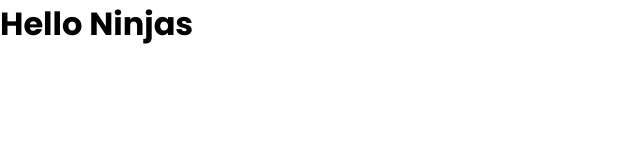
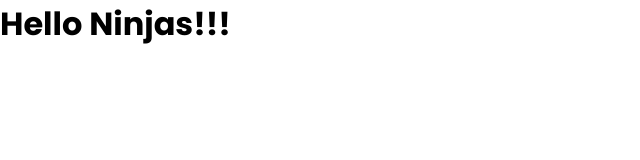
Before and after one commit to gitalvininfo/sass, a website: page index.html in a window 1280 px wide. Shown: the full height of the page, 0-640 px from the left. Drawn offline with Linux system fonts and the light colour scheme.

Commit message:
modified lesson2

```diff
--- a/index.html
+++ b/index.html
@@ -7,6 +7,6 @@
     <link rel="stylesheet" href="css/index.css">
 </head>
 <body>
-    <h1>Hello Ninjas</h1>
+    <h1>Hello Ninjas!!!</h1>
 </body>
 </html>
```
